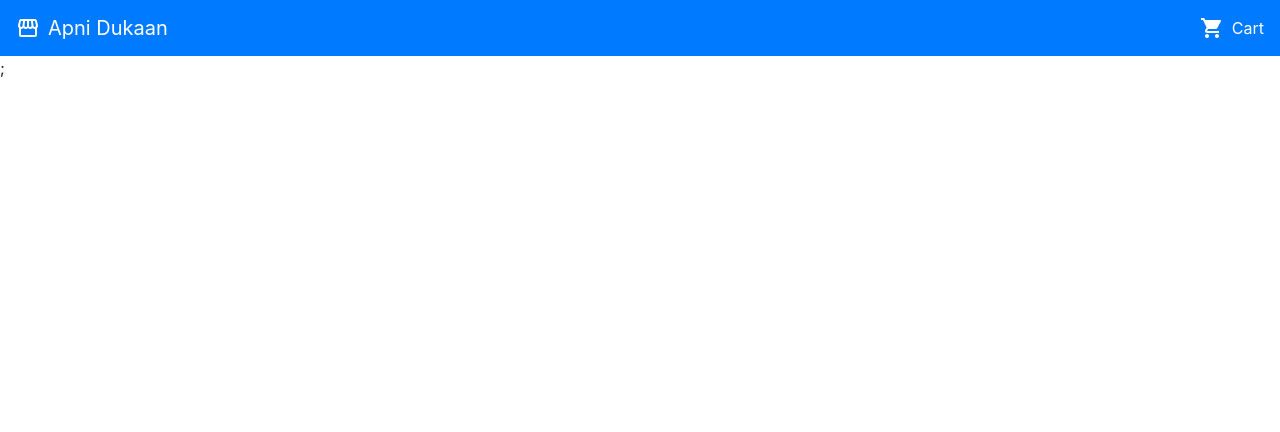
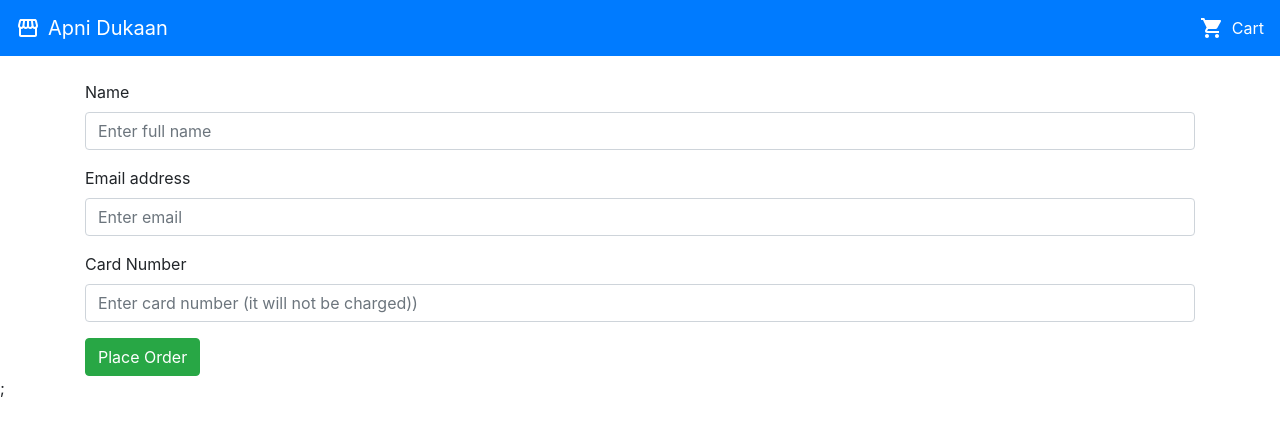
Before and after one commit to Prakhar-Agarwal-byte/apni-dukaan, a Next.js app: page /checkout in a window 1280 px wide. Shown: the top 432 px of the page. Built offline with nearby package versions, Linux system fonts and the light colour scheme; no server answers.

Commit message:
Added order feature

```diff
--- a/pages/checkout.js
+++ b/pages/checkout.js
@@ -1,5 +1,84 @@
+import { Container, Form, Button } from "react-bootstrap";
+import commerce from "../lib/commerce";
+import { useEffect, useState, useRef } from "react";
+import { useCart } from "../context/cart";
+import { useRouter } from "next/router";
 const checkout = () => {
-  return <div></div>;
+  const { cart, setCart } = useCart();
+  const [token, setToken] = useState(null);
+  const nameRef = useRef();
+  const emailRef = useRef();
+  const cardRef = useRef();
+
+  const router = useRouter();
+
+  useEffect(async () => {
+    if (cart) {
+      const checkoutToken = await commerce.checkout.generateTokenFrom(
+        "cart",
+        cart.id
+      );
+      setToken(checkoutToken);
+    }
+  }, [cart]);
+
+  const handlePurchase = async () => {
+    const order = await commerce.checkout.capture(token.id, {
+      customer: {
+        firstname: nameRef.current.value,
+        email: emailRef.current.value,
+      },
+      payment: {
+        gateway: "test_gateway",
+        card: {
+          number: "4242 4242 4242 4242",
+          expiry_month: "01",
+          expiry_year: "2023",
+          cvc: "123",
+          postal_zip_code: "94103",
+        },
+      },
+    });
+    commerce.cart.empty();
+    setCart(null);
+    router.push(`/orders/${order.id}`);
+  };
+
+  return (
+    <Container className="mt-4">
+      <Form>
+        <Form.Group>
+          <Form.Label>Name</Form.Label>
+          <Form.Control
+            type="text"
+            placeholder="Enter full name"
+            ref={nameRef}
+            required
+          />
+        </Form.Group>
+        <Form.Group>
+          <Form.Label>Email address</Form.Label>
+          <Form.Control
+            type="email"
+            placeholder="Enter email"
+            ref={emailRef}
+            required
+          />
+        </Form.Group>
+        <Form.Group>
+          <Form.Label>Card Number</Form.Label>
+          <Form.Control
+            type="number"
+            placeholder="Enter card number (it will not be charged))"
+            ref={cardRef}
+          />
+        </Form.Group>
+        <Button variant="success" onClick={handlePurchase}>
+          Place Order
+        </Button>
+      </Form>
+    </Container>
+  );
 };
 
 export default checkout;
```
Also changed, not shown: pages/orders/[orderId].js (added, +14 -0 lines).
